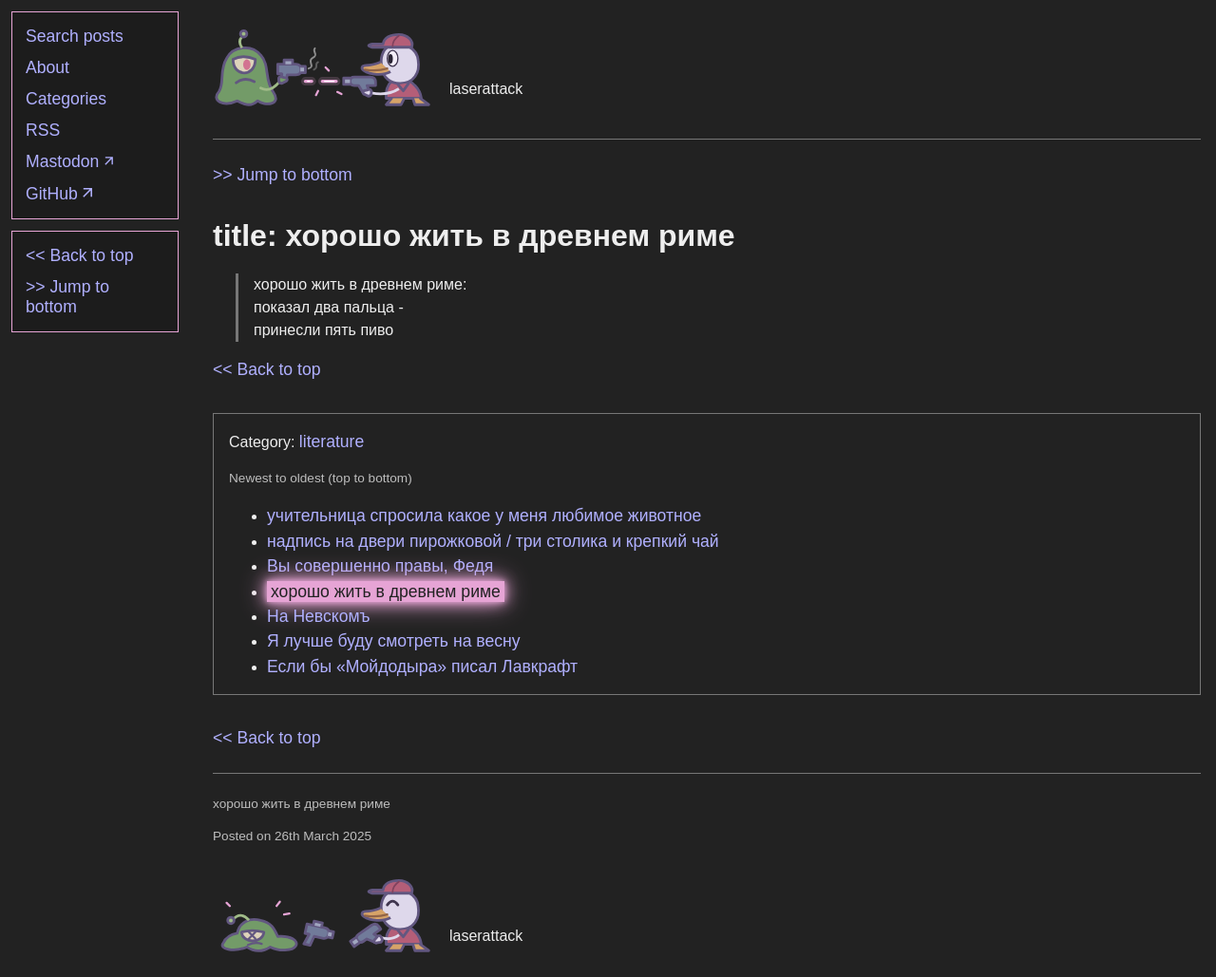
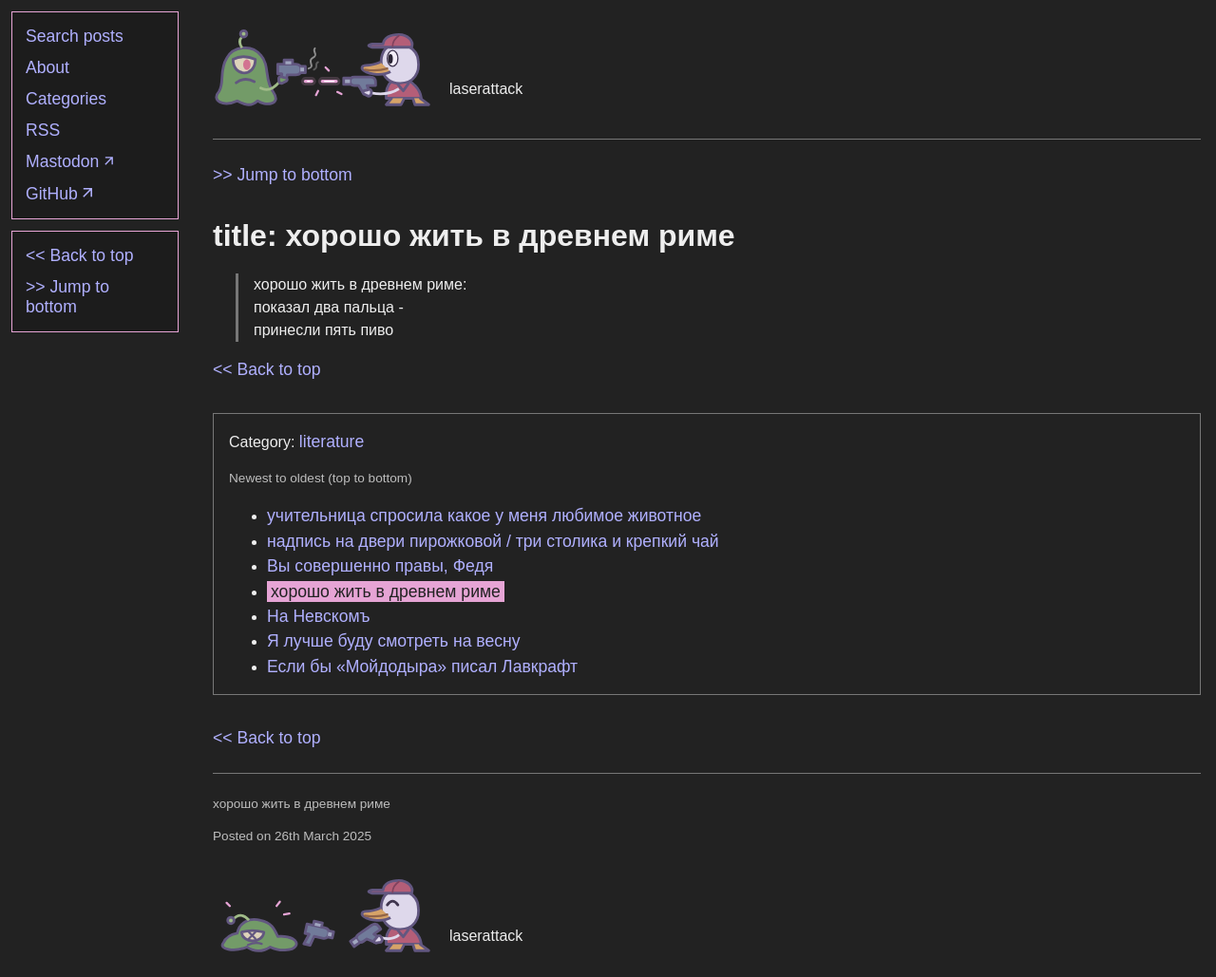
Before and after one commit to laserattack/laserattack.github.io, a Jekyll site: the page built from _posts/2025-03-26-ancient-rome.markdown, in a window 1280 px wide and 1029 px high. Shown: the whole window at 95% size. Built offline with Jekyll 4.4.1, drawn with Linux system fonts in a browser that asks for light colours.

Commit message:
change css

```diff
--- a/assets/page.css
+++ b/assets/page.css
@@ -163,10 +163,6 @@ img { max-width: 100%; height: auto; margin: var(--space-small) 0 var(--space-me
   background: var(--color-pink);
   text-shadow: none;
   text-decoration: none;
-  box-shadow:
-    0 0 6px var(--color-pink),
-    0 0 16px var(--color-pink),
-    0 0 28px color-mix(in srgb, var(--color-pink) 85%, transparent);
   -webkit-box-decoration-break: clone;
   box-decoration-break: clone;
 }
```
